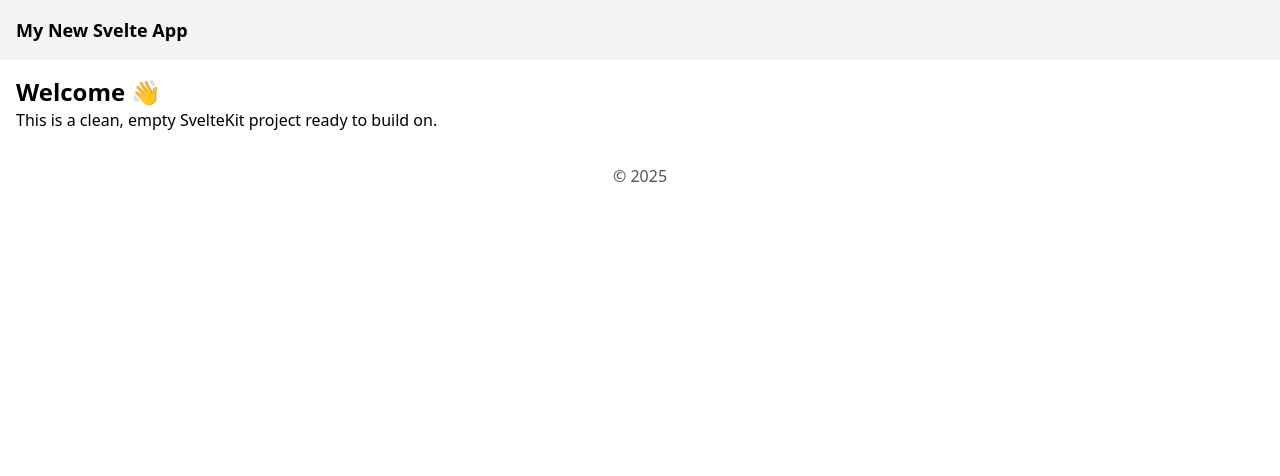
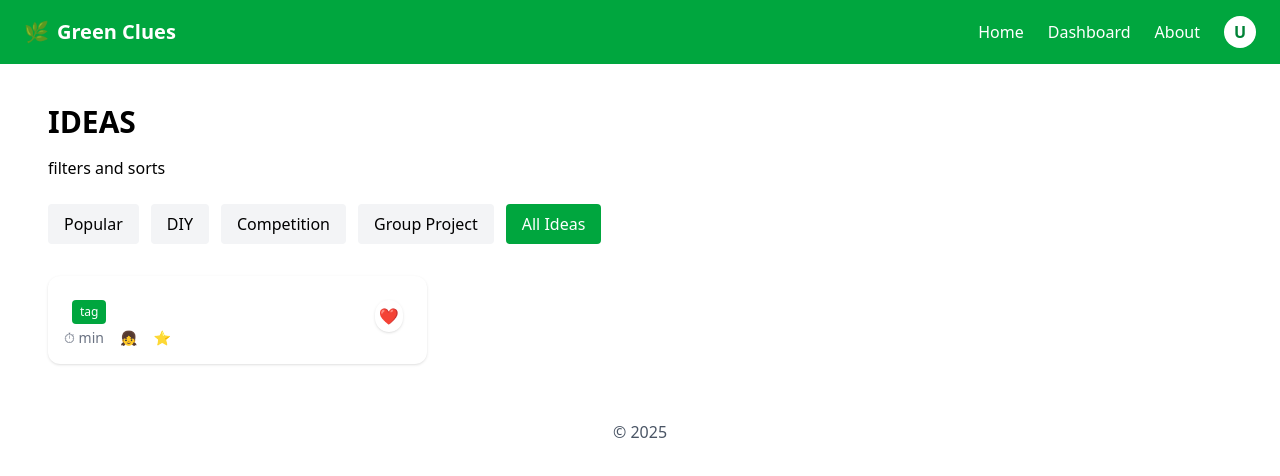
Before and after one commit to iemsel/SandboxFrontend, a SvelteKit app: page / in a window 1280 px wide. Shown: the top 476 px of the page. Built offline with nearby package versions, Linux system fonts and the light colour scheme.

Commit message:
add-base-layout-and-ideas-page-base

```diff
--- a/src/routes/+layout.svelte
+++ b/src/routes/+layout.svelte
@@ -1,11 +1,10 @@
 <script>
   import "../app.css";
+  import Nav from "./lib/components/Nav.svelte";
   let { children } = $props();
 </script>
 
-<header class="p-4 bg-gray-100">
-  <h1 class="text-lg font-semibold">My New Svelte App</h1>
-</header>
+<Nav/>
 
 <main class="p-4">
   {@render children?.()}
--- a/src/routes/+page.svelte
+++ b/src/routes/+page.svelte
@@ -1,2 +1,35 @@
-<h2 class="text-2xl font-bold">Welcome 👋</h2>
-<p>This is a clean, empty SvelteKit project ready to build on.</p>
+<script>
+	import Nav from "./lib/components/Nav.svelte";
+	import IdeaCard from "./lib/components/IdeaCard.svelte";
+
+	let search = "";
+</script>
+
+
+
+<section class="px-8 py-6">
+	<h1 class="text-3xl font-bold mb-4">IDEAS</h1>
+
+	<!-- Search + Filters -->
+	<div class="flex items-center gap-4 mb-6">
+		<p>filters and sorts</p>
+	</div>
+
+	<!-- Tags -->
+	<div class="flex items-center gap-3 mb-8">
+		<button class="px-4 py-2 bg-gray-100 rounded">Popular</button>
+		<button class="px-4 py-2 bg-gray-100 rounded">DIY</button>
+		<button class="px-4 py-2 bg-gray-100 rounded">Competition</button>
+		<button class="px-4 py-2 bg-gray-100 rounded">Group Project</button>
+		<button class="px-4 py-2 bg-green-600 text-white rounded">All Ideas</button>
+	</div>
+
+	<!-- Grid -->
+	<div class="grid grid-cols-1 md:grid-cols-2 xl:grid-cols-3 gap-6">
+			<IdeaCard />
+	</div>
+</section>
+
+<style>
+	section { font-family: system-ui; }
+</style>
--- /dev/null
+++ b/src/routes/lib/components/IdeaCard.svelte
@@ -0,0 +1,22 @@
+<div class="bg-white rounded-xl shadow p-4 flex flex-col gap-3 hover:shadow-lg transition">
+	<div class="relative">
+
+		<span class="absolute top-2 left-2 bg-green-600 text-white text-xs px-2 py-1 rounded">
+			tag
+		</span>
+
+		<button class="absolute top-2 right-2 bg-white rounded-full p-1 shadow">
+			❤️
+		</button>
+	</div>
+
+	<h3 class="font-semibold text-lg"></h3>
+	<p class="text-gray-600 text-sm"></p>
+
+	<div class="flex items-center gap-4 text-sm text-gray-500 mt-auto">
+		<span>⏱  min</span>
+		<span>👧 </span>
+		<span>⭐ </span>
+		<span class="ml-auto bg-gray-100 px-2 rounded"></span>
+	</div>
+</div>
--- /dev/null
+++ b/src/routes/lib/components/Nav.svelte
@@ -0,0 +1,23 @@
+<script>
+	export let user = "U";
+</script>
+
+<nav class="w-full bg-green-600 text-white px-6 py-4 flex items-center justify-between">
+	<div class="flex items-center gap-2 text-xl font-semibold">
+		<span>🌿</span>
+		<span>Green Clues</span>
+	</div>
+
+	<ul class="flex items-center gap-6">
+		<li><a href="/" class="hover:underline">Home</a></li>
+		<li><a href="/dashboard" class="hover:underline">Dashboard</a></li>
+		<li><a href="/about" class="hover:underline">About</a></li>
+		<li class="bg-white text-green-700 font-bold rounded-full w-8 h-8 flex items-center justify-center">
+			{user}
+		</li>
+	</ul>
+</nav>
+
+<style>
+	nav { font-family: system-ui; }
+</style>
```
Also changed, not shown: 1 other file (tests, documents, lock files or other folders).
